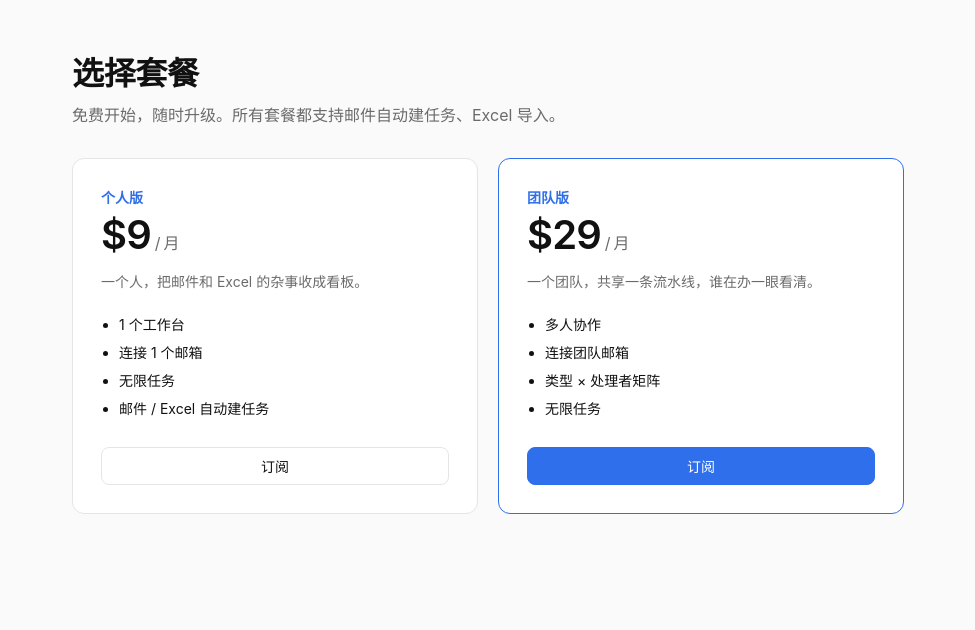
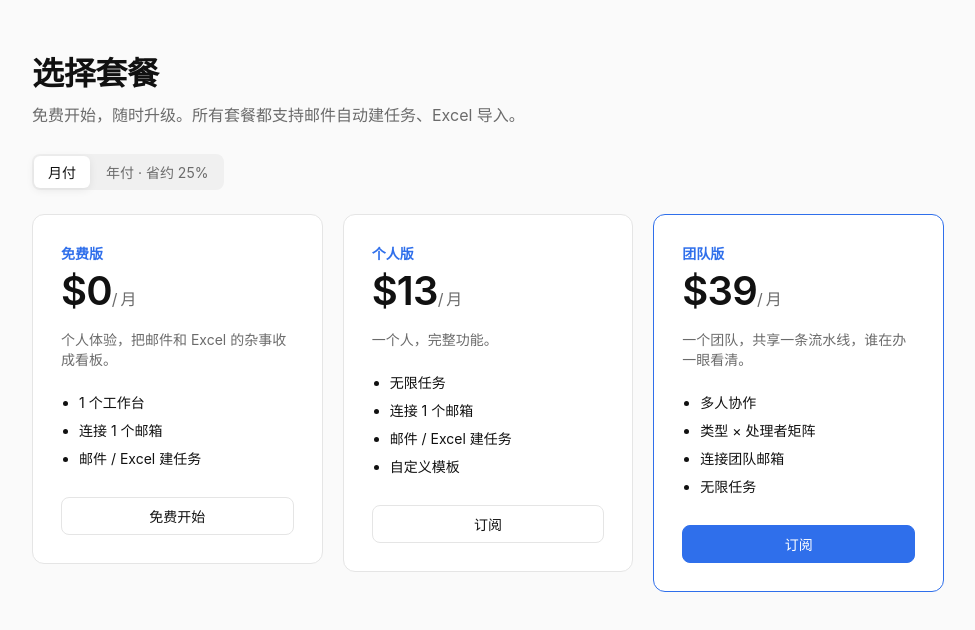
Before and after one commit to bth122118-commits/huiban, a Next.js app: page /pricing in a window 1280 px wide. Shown: the top 630 px of the page, without its empty margins (152-1127 px from the left). Built offline with nearby package versions, Linux system fonts and the light colour scheme; no server answers.

Commit message:
feat: 定价页三档 + 月/年切换（含免费版）

```diff
--- a/app/pricing/page.tsx
+++ b/app/pricing/page.tsx
@@ -6,32 +6,56 @@ declare global {
   interface Window { Paddle?: any; }
 }
 
+type Billing = "monthly" | "yearly";
+
 type Plan = {
   id: string;
   name: string;
-  price: string;
   desc: string;
-  priceId: string;
+  monthlyPrice: string;
+  yearlyPrice: string;
+  monthlyNote?: string;
+  yearlyNote?: string;
+  monthlyPriceId: string;
+  yearlyPriceId: string;
   features: string[];
   primary?: boolean;
+  free?: boolean;
 };
 
 const PLANS: Plan[] = [
   {
+    id: "free",
+    name: "免费版",
+    desc: "个人体验，把邮件和 Excel 的杂事收成看板。",
+    monthlyPrice: "$0",
+    yearlyPrice: "$0",
+    monthlyPriceId: process.env.NEXT_PUBLIC_PADDLE_PRICE_FREE || "",
+    yearlyPriceId: process.env.NEXT_PUBLIC_PADDLE_PRICE_FREE || "",
+    features: ["1 个工作台", "连接 1 个邮箱", "邮件 / Excel 建任务"],
+    free: true,
+  },
+  {
     id: "personal",
     name: "个人版",
-    price: "$9",
-    desc: "一个人，把邮件和 Excel 的杂事收成看板。",
-    priceId: process.env.NEXT_PUBLIC_PADDLE_PRICE_PERSONAL || "",
-    features: ["1 个工作台", "连接 1 个邮箱", "无限任务", "邮件 / Excel 自动建任务"],
+    desc: "一个人，完整功能。",
+    monthlyPrice: "$13",
+    yearlyPrice: "$119",
+    yearlyNote: "≈ $10 / 月",
+    monthlyPriceId: process.env.NEXT_PUBLIC_PADDLE_PRICE_PERSONAL_MONTHLY || "",
+    yearlyPriceId: process.env.NEXT_PUBLIC_PADDLE_PRICE_PERSONAL_YEARLY || "",
+    features: ["无限任务", "连接 1 个邮箱", "邮件 / Excel 建任务", "自定义模板"],
   },
   {
     id: "team",
     name: "团队版",
-    price: "$29",
     desc: "一个团队，共享一条流水线，谁在办一眼看清。",
-    priceId: process.env.NEXT_PUBLIC_PADDLE_PRICE_TEAM || "",
-    features: ["多人协作", "连接团队邮箱", "类型 × 处理者矩阵", "无限任务"],
+    monthlyPrice: "$39",
+    yearlyPrice: "$349",
+    yearlyNote: "≈ $29 / 月",
+    monthlyPriceId: process.env.NEXT_PUBLIC_PADDLE_PRICE_TEAM_MONTHLY || "",
+    yearlyPriceId: process.env.NEXT_PUBLIC_PADDLE_PRICE_TEAM_YEARLY || "",
+    features: ["多人协作", "类型 × 处理者矩阵", "连接团队邮箱", "无限任务"],
     primary: true,
   },
 ];
@@ -40,6 +64,7 @@ export default function PricingPage() {
   const [paddle, setPaddle] = useState<any>(null);
   const [email, setEmail] = useState("");
   const [userId, setUserId] = useState("");
+  const [billing, setBilling] = useState<Billing>("monthly");
   const [loading, setLoading] = useState(false);
   const [error, setError] = useState("");
 
@@ -66,34 +91,45 @@ export default function PricingPage() {
   }, []);
 
   function subscribe(plan: Plan) {
-    if (!plan.priceId) { setError("该套餐还未配置价格，请稍后再试。"); return; }
+    const priceId = billing === "monthly" ? plan.monthlyPriceId : plan.yearlyPriceId;
+    if (!priceId) { setError("该套餐还未配置价格，请稍后再试。"); return; }
     if (!paddle) { setError("支付组件加载中，请稍后重试。"); return; }
     setError("");
     setLoading(true);
     paddle.Checkout.open({
-      items: [{ priceId: plan.priceId, quantity: 1 }],
+      items: [{ priceId, quantity: 1 }],
       customer: { email },
-      customData: { user_id: userId },
+      customData: { user_id: userId, plan: plan.id, billing },
     });
     setLoading(false);
   }
 
   return (
-    <main style={{ maxWidth: 880, margin: "0 auto", padding: "48px 24px" }}>
+    <main style={{ maxWidth: 960, margin: "0 auto", padding: "48px 24px" }}>
       <h1 style={{ fontSize: 32, fontWeight: 600, letterSpacing: "-0.01em", margin: "0 0 8px" }}>选择套餐</h1>
-      <p style={{ color: "var(--muted)", margin: "0 0 32px" }}>免费开始，随时升级。所有套餐都支持邮件自动建任务、Excel 导入。</p>
+      <p style={{ color: "var(--muted)", margin: "0 0 28px" }}>免费开始，随时升级。所有套餐都支持邮件自动建任务、Excel 导入。</p>
 
-      <div style={{ display: "grid", gridTemplateColumns: "repeat(auto-fit, minmax(280px, 1fr))", gap: 20 }}>
-        {PLANS.map((plan) => (
+      <div className="seg" style={{ marginBottom: 24 }}>
+        <button className="seg-btn" data-on={billing === "monthly"} onClick={() => setBilling("monthly")}>月付</button>
+        <button className="seg-btn" data-on={billing === "yearly"} onClick={() => setBilling("yearly")}>年付 · 省约 25%</button>
+      </div>
+
+      <div style={{ display: "grid", gridTemplateColumns: "repeat(auto-fit, minmax(260px, 1fr))", gap: 20, alignItems: "start" }}>
+        {PLANS.map((plan) => {
+          const price = billing === "monthly" ? plan.monthlyPrice : plan.yearlyPrice;
+          const note = billing === "yearly" ? plan.yearlyNote : null;
+          const suffix = billing === "monthly" ? "/ 月" : "/ 年";
+          return (
             <div key={plan.id} style={{
               border: `1px solid ${plan.primary ? "var(--accent)" : "var(--border)"}`,
               borderRadius: 12, padding: 28, background: "var(--surface)",
             }}>
               <div style={{ fontSize: 14, color: "var(--accent)", fontWeight: 600, marginBottom: 4 }}>{plan.name}</div>
               <div style={{ fontSize: 40, fontWeight: 600, letterSpacing: "-0.02em", lineHeight: 1.2 }}>
-              {plan.price}<span style={{ fontSize: 16, color: "var(--muted)", fontWeight: 400 }}> / 月</span>
+                {price}<span style={{ fontSize: 16, color: "var(--muted)", fontWeight: 400 }}>{suffix}</span>
               </div>
-            <p style={{ color: "var(--muted)", fontSize: 14, margin: "12px 0 20px" }}>{plan.desc}</p>
+              {note && <div style={{ fontSize: 13, color: "var(--muted)", marginTop: 2 }}>{note}</div>}
+              <p style={{ color: "var(--muted)", fontSize: 14, margin: "14px 0 20px" }}>{plan.desc}</p>
               <ul style={{ paddingLeft: 18, margin: "0 0 24px", fontSize: 14, color: "var(--fg)", lineHeight: 2 }}>
                 {plan.features.map((f) => <li key={f}>{f}</li>)}
               </ul>
@@ -103,10 +139,11 @@ export default function PricingPage() {
                 onClick={() => subscribe(plan)}
                 disabled={loading}
               >
-              订阅
+                {plan.free ? "免费开始" : "订阅"}
               </button>
             </div>
-        ))}
+          );
+        })}
       </div>
 
       {error && <p style={{ color: "var(--danger)", fontSize: 13, marginTop: 16 }}>{error}</p>}
```
Lines whose indentation alone changed are shown as unchanged.
